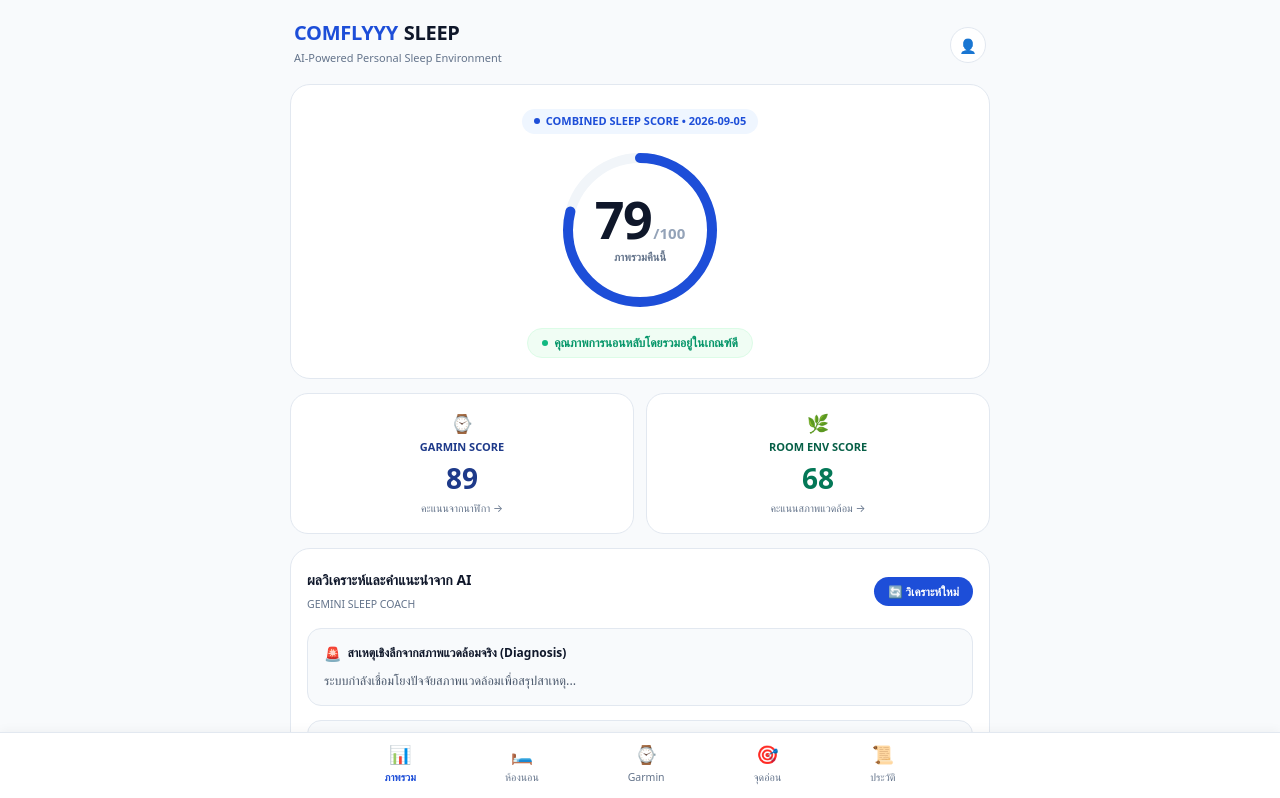
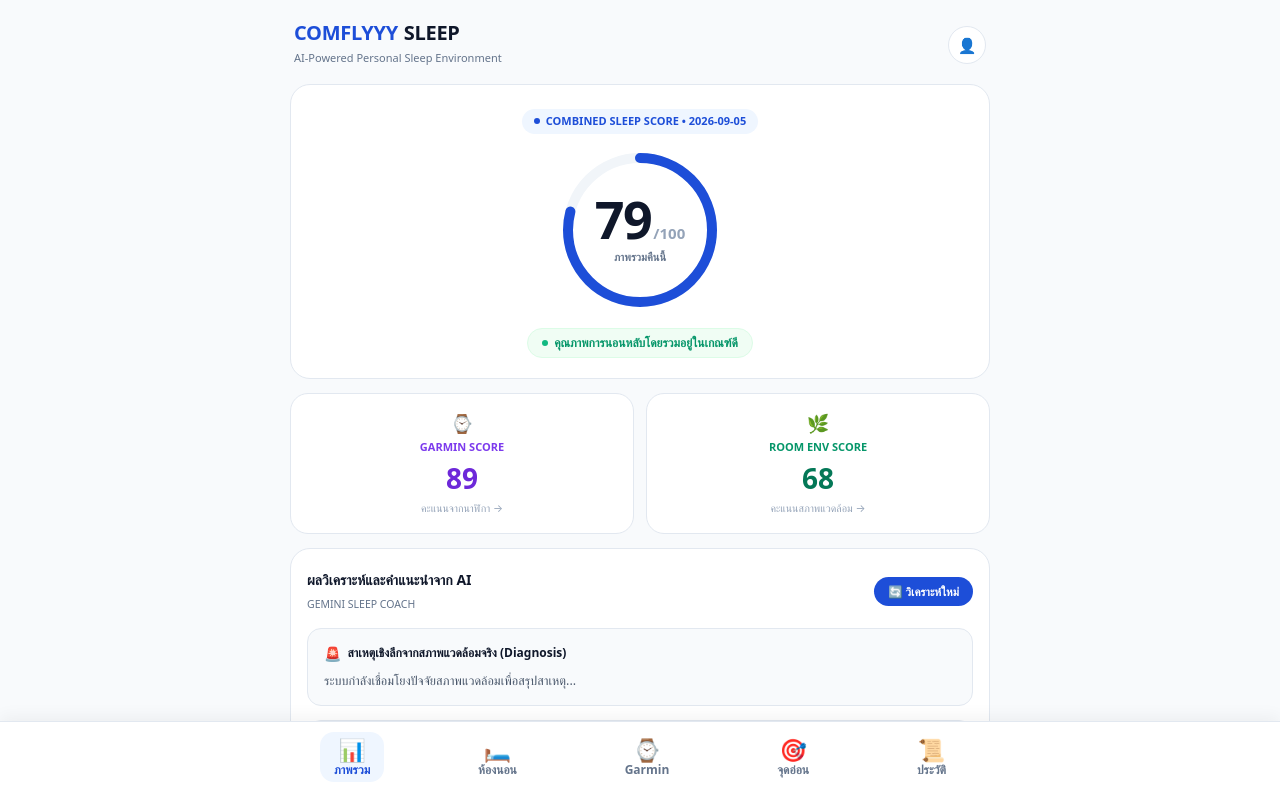
Before and after one commit to paradisesui/comflyyy, a Next.js app: page / in a window 1280 px wide. Shown: the top 798 px of the page. Built offline with nearby package versions, Linux system fonts and the light colour scheme; no server answers; the database is empty.

Commit message:
new system 2

```diff
--- a/app/page.tsx
+++ b/app/page.tsx
@@ -14,7 +14,7 @@ export default function HomePage() {
   const [aiInsight, setAiInsight] = useState<any>(null);
   const [loadingAi, setLoadingAi] = useState<boolean>(false);
 
-  // คำนวณ Room Score ตามสูตรจริง
+  // คำนวณ Room Score ตามสูตร Comfy Room
   const calculateDynamicRoomScore = (data: any) => {
     if (!data) return null;
     let score = 100;
@@ -130,7 +130,7 @@ export default function HomePage() {
     }
   };
 
-  // เมนูนำทางแบบ Bottom Navigation Bar
+  // แถบเมนูด้านล่าง ปรับให้กดง่ายขึ้น
   const navTabs = [
     { href: '/', icon: '📊', title: 'ภาพรวม', active: true },
     { href: '/sensors', icon: '🛏️', title: 'ห้องนอน' },
@@ -151,7 +151,7 @@ export default function HomePage() {
       backgroundColor: '#f8fafc',
       color: '#0f172a',
       fontFamily: 'system-ui, -apple-system, BlinkMacSystemFont, "Segoe UI", Roboto, sans-serif',
-      padding: '20px 14px 90px 14px', // เผื่อระยะล่าง 90px สำหรับ Bottom Bar
+      padding: '20px 14px 110px 14px', // เผื่อระยะล่าง 110px สำหรับ Bottom Bar ขนาดใหญ่ขึ้น
       display: 'flex',
       justifyContent: 'center'
     }}>
@@ -163,7 +163,7 @@ export default function HomePage() {
         gap: '14px'
       }}>
 
-        {/* 1. Header Bar คลีน ขาว-น้ำเงิน */}
+        {/* 1. Header Bar เรียบหรู ขาว-น้ำเงิน */}
         <header style={{
           display: 'flex',
           justifyContent: 'space-between',
@@ -181,8 +181,8 @@ export default function HomePage() {
           </div>
 
           <Link href="/account" style={{
-            width: '36px',
-            height: '36px',
+            width: '38px',
+            height: '38px',
             borderRadius: '50%',
             backgroundColor: '#ffffff',
             border: '1px solid #e2e8f0',
@@ -191,13 +191,13 @@ export default function HomePage() {
             justifyContent: 'center',
             color: '#1d4ed8',
             textDecoration: 'none',
-            fontSize: '14px'
+            fontSize: '15px'
           }}>
             👤
           </Link>
         </header>
 
-        {/* 2. Combined Score Card สีขาวล้วน ไม่ไล่เฉด */}
+        {/* 2. Combined Score Card ขาวมินิมอล */}
         <section style={{
           backgroundColor: '#ffffff',
           borderRadius: '20px',
@@ -286,13 +286,13 @@ export default function HomePage() {
           </div>
         </section>
 
-        {/* 3. Sub Scores คู่: เปลี่ยน Garmin Score เป็นสีน้ำเงินเข้ม (Navy Blue) ไม่ใช้สีม่วง */}
+        {/* 3. Sub Scores คู่: Garmin Score ใช้สีม่วงยอดนิยมตามที่ขอ */}
         <div style={{
           display: 'grid',
           gridTemplateColumns: '1fr 1fr',
           gap: '12px'
         }}>
-          {/* Garmin Score: โทนสีขาว-น้ำเงิน สุภาพ */}
+          {/* Garmin Score: สีม่วง สดใส สวยงาม */}
           <Link href="/persona" style={{
             backgroundColor: '#ffffff',
             borderRadius: '18px',
@@ -302,17 +302,18 @@ export default function HomePage() {
             flexDirection: 'column',
             alignItems: 'center',
             textAlign: 'center',
-            textDecoration: 'none'
+            textDecoration: 'none',
+            transition: 'transform 0.15s ease'
           }}>
             <span style={{ fontSize: '18px', marginBottom: '2px' }}>⌚</span>
-            <span style={{ fontSize: '11px', color: '#1e3a8a', fontWeight: '800' }}>GARMIN SCORE</span>
-            <strong style={{ fontSize: '28px', fontWeight: '900', color: '#1e3a8a', margin: '2px 0' }}>
+            <span style={{ fontSize: '11px', color: '#7c3aed', fontWeight: '800' }}>GARMIN SCORE</span>
+            <strong style={{ fontSize: '28px', fontWeight: '900', color: '#6d28d9', margin: '2px 0' }}>
               {garminScoreDisplay ?? '--'}
             </strong>
-            <span style={{ fontSize: '10.5px', color: '#64748b' }}>คะแนนจากนาฬิกา →</span>
+            <span style={{ fontSize: '10.5px', color: '#94a3b8' }}>คะแนนจากนาฬิกา →</span>
           </Link>
 
-          {/* Room Env Score: โทนขาว-เขียวนิ่ง สุภาพ */}
+          {/* Room Env Score: สีเขียว สบายตา */}
           <Link href="/sensors" style={{
             backgroundColor: '#ffffff',
             borderRadius: '18px',
@@ -322,14 +323,15 @@ export default function HomePage() {
             flexDirection: 'column',
             alignItems: 'center',
             textAlign: 'center',
-            textDecoration: 'none'
+            textDecoration: 'none',
+            transition: 'transform 0.15s ease'
           }}>
             <span style={{ fontSize: '18px', marginBottom: '2px' }}>🌿</span>
-            <span style={{ fontSize: '11px', color: '#065f46', fontWeight: '800' }}>ROOM ENV SCORE</span>
+            <span style={{ fontSize: '11px', color: '#059669', fontWeight: '800' }}>ROOM ENV SCORE</span>
             <strong style={{ fontSize: '28px', fontWeight: '900', color: '#047857', margin: '2px 0' }}>
               {roomScoreDisplay ?? '--'}
             </strong>
-            <span style={{ fontSize: '10.5px', color: '#64748b' }}>คะแนนสภาพแวดล้อม →</span>
+            <span style={{ fontSize: '10.5px', color: '#94a3b8' }}>คะแนนสภาพแวดล้อม →</span>
           </Link>
         </div>
 
@@ -425,7 +427,7 @@ export default function HomePage() {
         </section>
       </main>
 
-      {/* 5. Fixed Bottom Navigation Bar (แทนที่ปุ่ม 4 ก้อนด้านบนอย่างสมบูรณ์) */}
+      {/* 5. Fixed Bottom Navigation Bar - ปรับขนาดใหญ่ขึ้น ชัดเจน กดง่าย */}
       <nav style={{
         position: 'fixed',
         bottom: 0,
@@ -434,17 +436,17 @@ export default function HomePage() {
         backgroundColor: '#ffffff',
         borderTop: '1px solid #e2e8f0',
         display: 'flex',
-        justifyContent: 'space-around',
+        justifyContent: 'center',
         alignItems: 'center',
-        padding: '8px 12px 14px 12px',
-        boxShadow: '0 -2px 10px rgba(0, 0, 0, 0.04)',
+        padding: '10px 16px 18px 16px',
+        boxShadow: '0 -4px 16px rgba(0, 0, 0, 0.05)',
         zIndex: 50
       }}>
         <div style={{
           width: '100%',
-          maxWidth: '600px',
+          maxWidth: '640px',
           display: 'flex',
-          justifyContent: 'space-around',
+          justifyContent: 'space-between',
           alignItems: 'center'
         }}>
           {navTabs.map((tab, idx) => (
@@ -452,15 +454,20 @@ export default function HomePage() {
               display: 'flex',
               flexDirection: 'column',
               alignItems: 'center',
+              justifyContent: 'center',
               textDecoration: 'none',
-              gap: '2px',
-              color: tab.active ? '#1d4ed8' : '#64748b'
+              gap: '4px',
+              padding: '6px 14px',
+              borderRadius: '14px',
+              backgroundColor: tab.active ? '#eff6ff' : 'transparent',
+              transition: 'background-color 0.15s ease'
             }}>
-              <span style={{ fontSize: '18px' }}>{tab.icon}</span>
+              <span style={{ fontSize: '22px', lineHeight: 1 }}>{tab.icon}</span>
               <span style={{
-                fontSize: '10.5px',
-                fontWeight: tab.active ? '800' : '500',
-                color: tab.active ? '#1d4ed8' : '#64748b'
+                fontSize: '12px',
+                fontWeight: tab.active ? '800' : '600',
+                color: tab.active ? '#1d4ed8' : '#64748b',
+                lineHeight: 1
               }}>
                 {tab.title}
               </span>
```
